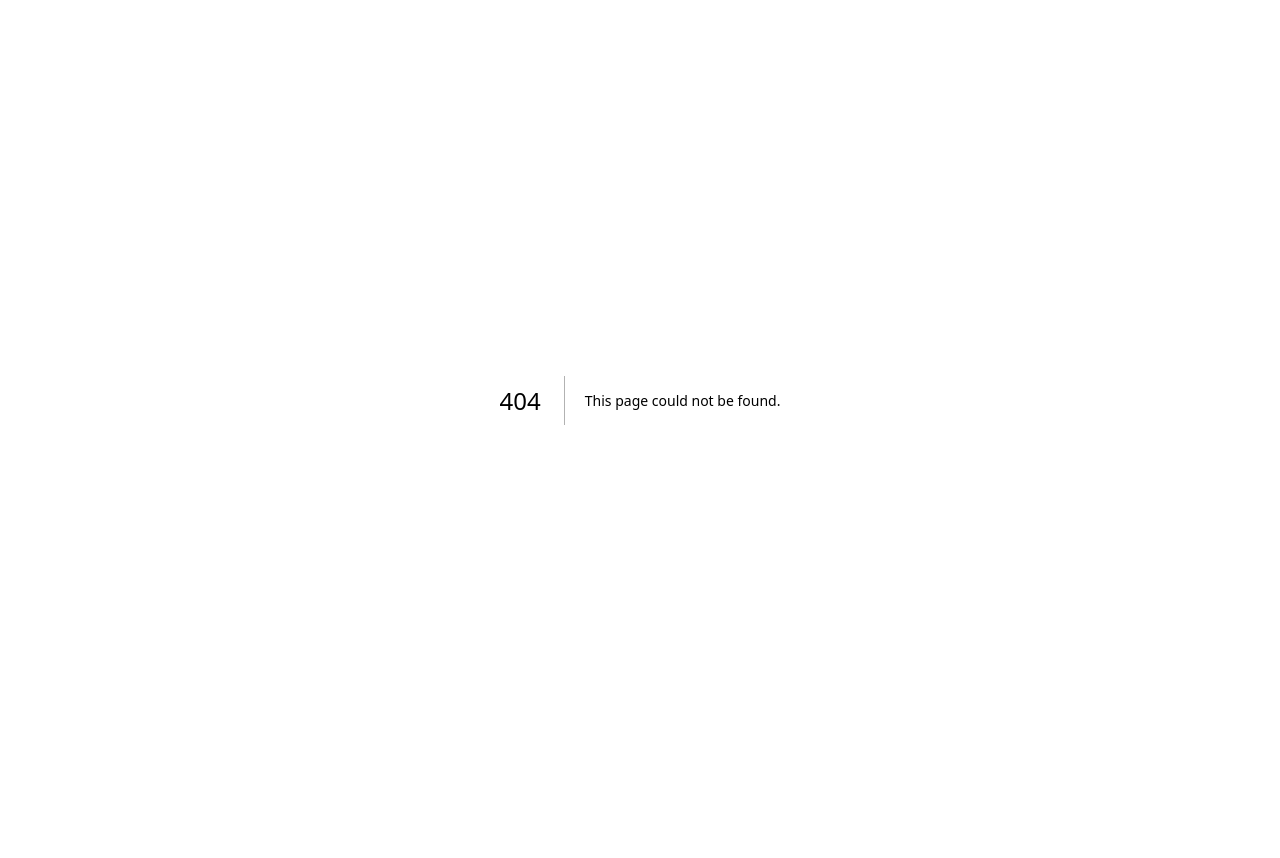
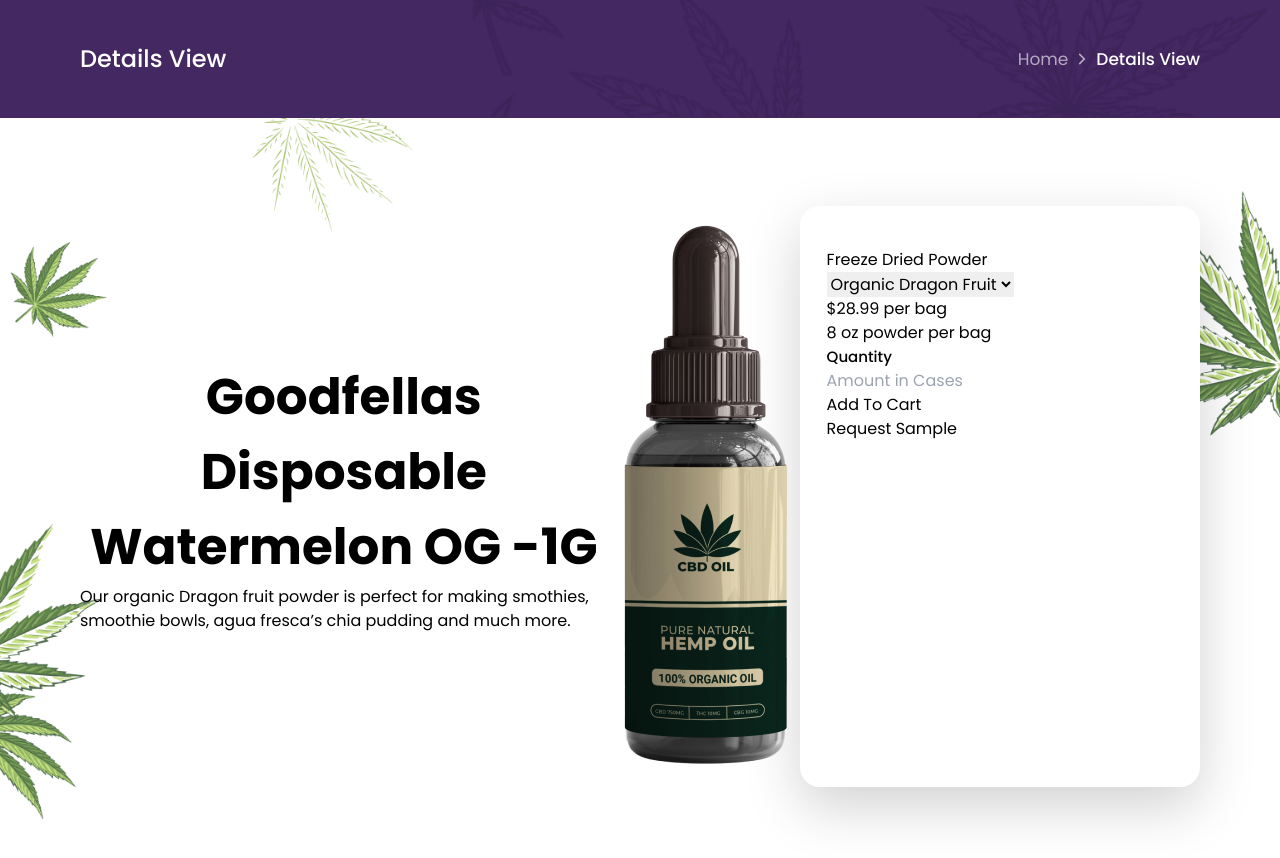
Before and after one commit to mahfuz091/ashwiiinn, a Next.js app: page /shop-products/1 in a window 1280 px wide. Before the commit this address had no page. Before the commit the page ends 800 px from the top, so only its background shows below. Built offline with nearby package versions, Linux system fonts and the light colour scheme.

Commit message:
details view page initialized

```diff
--- a/src/Components/products/SingleProductCard.jsx
+++ b/src/Components/products/SingleProductCard.jsx
@@ -1,4 +1,5 @@
 /* eslint-disable @next/next/no-img-element */
+import Link from "next/link";
 import React from "react";
 
 const SingleProductCard = ({ product }) => {
@@ -17,6 +18,7 @@
         </h4>
         <img className='mx-auto mb-[25px]' src={product.image} alt='' />
       </div>
+      <Link href={`/shop-products/${product.id}`}>
         <div className='product-card_footer flex justify-between  px-[17px] py-[18px] rounded-b-[20px]'>
           <div className='flex flex-col items-start'>
             <h4 className='text-[#fff] text-[24px] font-semibold mb-[5px]'>
@@ -49,7 +51,7 @@
               />
             </svg>
           </div>
-      </div>
+        </div></Link>
     </div>
   );
 };
--- a/src/app/globals.css
+++ b/src/app/globals.css
@@ -219,6 +219,24 @@
   background-repeat: no-repeat;
   transition: all 0.3s ease-in-out;
 }
+
 .product-card:hover .product-card_footer {
   background-image: url(/dark-bg.png);
 }
+
+
+/* details View */
+.details-banner {
+  background-image: url(/details-bg.png);
+  background-position: center;
+  background-size: cover;
+  background-repeat: no-repeat;
+
+}
+
+@media (min-width: 1680px) {
+  .details-banner .container {
+    padding-top: 250px;
+    padding-bottom: 250px;
+  }
+}
--- /dev/null
+++ b/src/app/shop-products/[id]/page.js
@@ -0,0 +1,45 @@
+/* eslint-disable @next/next/no-img-element */
+import Header from '@/Components/Header/Header';
+import React from 'react';
+
+const SingleProductPage = ({ params }) => {
+    const { title } = params;
+    console.log(params);
+    return (
+        <div>
+            <Header title={"Details View"}></Header>
+            <section className="details-banner">
+                <div className='container mx-auto pt-[88px]  pb-[71px]'>
+                    <div className='flex justify-between'>
+                        <div className='flex items-center'>
+                            <div className='max-w-[600px] w-full'>
+                                <h4 className='text-[#000] text-[50px] font-bold text-center'>Goodfellas Disposable Watermelon OG -1G</h4>
+                                <p>Our organic Dragon fruit powder is perfect for making smothies, smoothie bowls, agua fresca’s chia pudding and much more.</p>
+                            </div>
+                            <img src="/product-detail.png" alt="" />
+                        </div>
+                        <div className='rounded-[20px] bg-[#fff] shadow-secoundary px-[27px] py-[42px]'>
+                            <p>Freeze Dried Powder</p>
+                            <select name="" id="">
+                                <option value="">Organic Dragon Fruit</option>
+                            </select>
+                            <p>$28.99 per bag</p>
+                            <p>8 oz powder per bag</p>
+                            <form action="">
+                                <div className="form-control">
+                                    <label htmlFor="">Quantity</label>
+                                    <input type="text" name="" id="" placeholder="Amount in Cases" />
+
+                                </div>
+                                <button type="submit">Add To Cart</button>
+                            </form>
+                            <button>Request Sample</button>
+                        </div>
+                    </div>
+                </div>
+            </section>
+        </div>
+    );
+};
+
+export default SingleProductPage;
--- a/tailwind.config.js
+++ b/tailwind.config.js
@@ -21,6 +21,7 @@
       },
       boxShadow: {
         primary: "0px 12px 43px 0px rgba(0, 0, 0, 0.11)",
+        secoundary: " 0px 20px 55px 0px rgba(0, 0, 0, 0.18)"
       },
     },
     container: {
```
Also changed, not shown: public/products.json (+16 -0 lines), public/details-bg.png (added), public/product-detail.png (added). Lines whose indentation alone changed are shown as unchanged.
